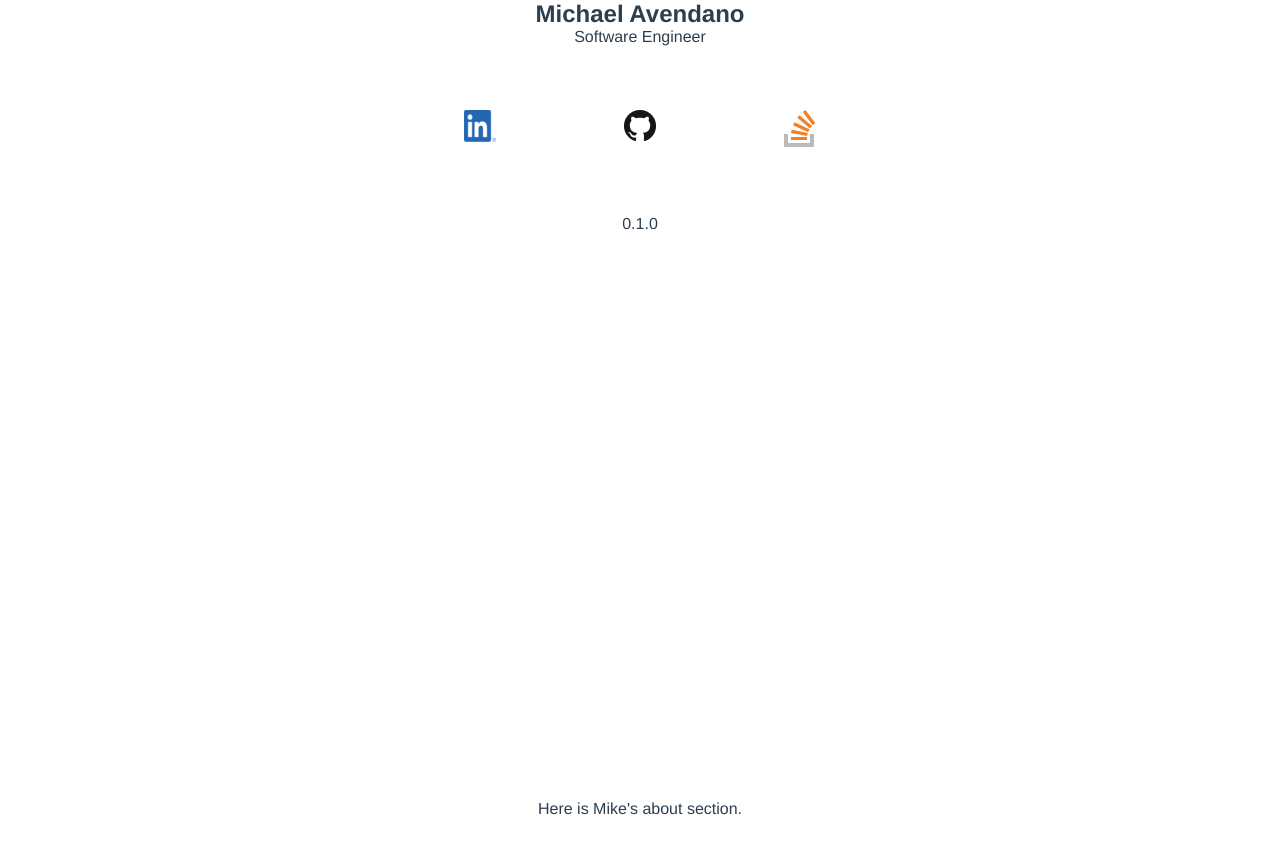
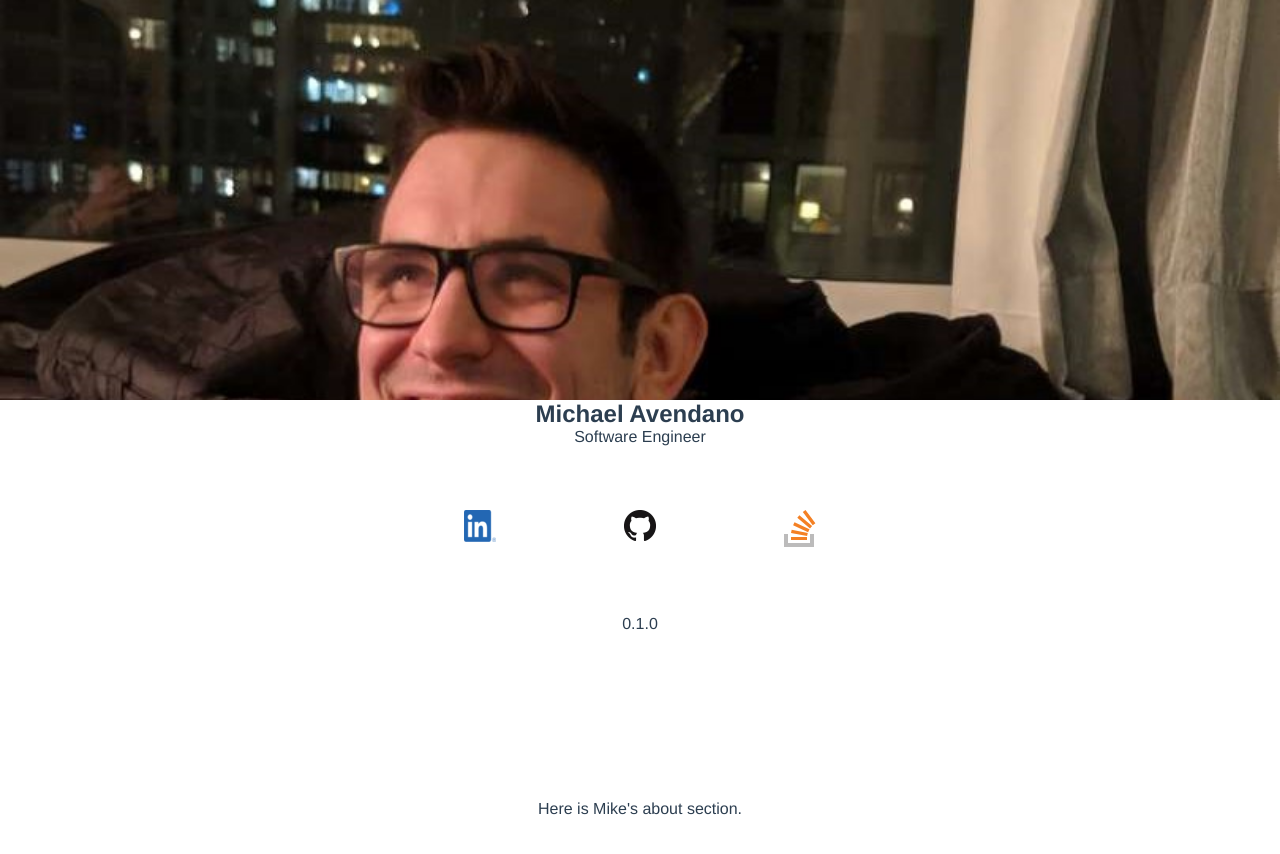
Before and after one commit to avenmia/PersonalWebsite, a Vue app: page / in a window 1280 px wide. Shown: the top 854 px of the page. Built offline with nearby package versions, Linux system fonts and the light colour scheme.

Commit message:
Adding banner

```diff
--- a/src/components/sections/HomeSection.vue
+++ b/src/components/sections/HomeSection.vue
@@ -1,5 +1,6 @@
 <template>
   <div class="homesection">
+    <div class="banner"></div>
     <h1>Michael Avendano</h1>
     <p>Software Engineer</p>
     <div class="links">
@@ -37,6 +38,19 @@ export default {
 <!-- Add "scoped" attribute to limit CSS to this component only -->
 
 <style scoped>
+
+.banner {
+  height: 50%;
+  width: 100%;
+  background-image: url("../../assets/self.jpg");
+  background-repeat: no-repeat;
+  background-size: cover;
+}
+
+.homesection {
+  height: 100%;
+}
+
 h3 {
     margin: 40px 0 0;
 }
```
Also changed, not shown: src/assets/self.jpg (added).
